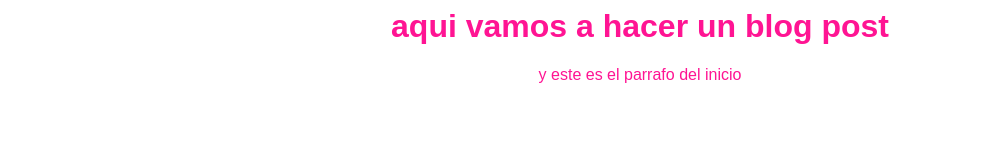
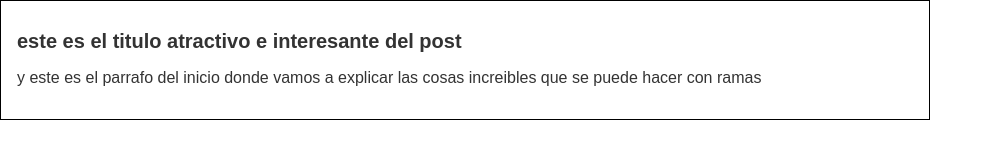
Before and after one commit to subjulian/Hyperblog-2, a plain HTML site: page index.html in a window 1280 px wide. Shown: the whole page, without its empty margins (0-993 px from the left). Drawn offline with Linux system fonts and the light colour scheme.

Commit message:
nuevos cambios en html y css

```diff
--- a/css/estilos.css
+++ b/css/estilos.css
@@ -1,5 +1,19 @@
 body{
-    color: deeppink;
-    text-align: center;
+    color: #333;
+    text-align: left;
     font-family: "arial";
+    font-size: 16px;
+    margin: 0;
+    padding: 0;
 }
+
+#container{
+    width: 70%;
+    padding: 1em;
+    text-align: left;
+    border: 1px solid #000;
+}
+
+#container h1{
+    font-size: 20px;
+}
--- a/index.html
+++ b/index.html
@@ -4,7 +4,11 @@
         <link rel="stylesheet" href="css/estilos.css">
     </head>
     <body>
-        <h1>aqui vamos a hacer un blog post</h1>
-        <p>y este es el parrafo del inicio</p>
+        <div id="container">
+            <div id="post">
+        <h1>este es el titulo atractivo e interesante del post</h1>
+        <p>y este es el parrafo del inicio donde vamos a explicar las cosas increibles que se puede hacer con ramas</p>
+            </div>
+        </div>
     </body>
 </html>
```
